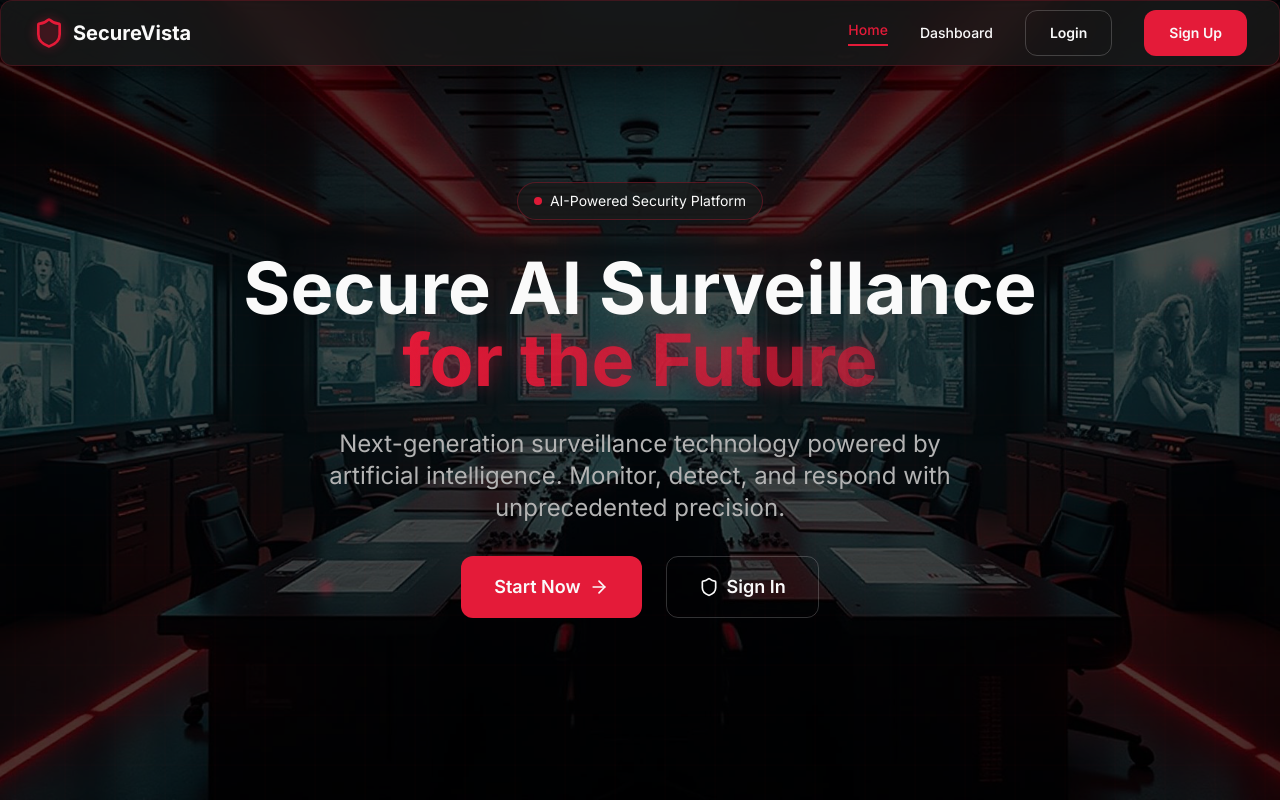
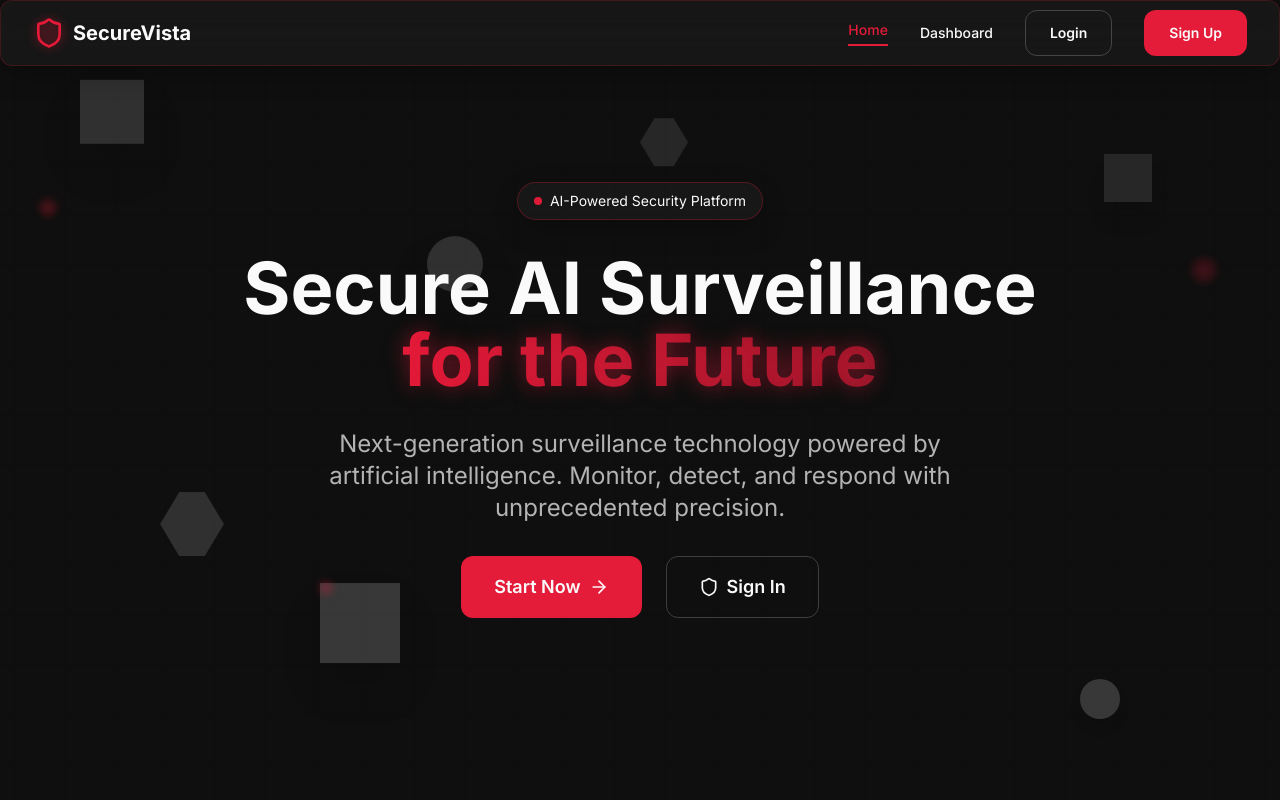
Before and after one commit to DHIRENSACHER/securevista-ai-future, a React (Vite) app: page / in a window 1280 px wide. Shown: the top 800 px of the page. Built offline with nearby package versions, Linux system fonts and the light colour scheme.

Commit message:
Refactor: Update homepage background
Remove the background image from the homepage and replace it with floating 3D objects/illusion shapes in grey with shadows.

```diff
--- a/src/pages/Landing.tsx
+++ b/src/pages/Landing.tsx
@@ -2,7 +2,6 @@ import { Link } from "react-router-dom";
 import { ArrowRight, Eye, Shield, Zap, Users, BarChart3, Lock } from "lucide-react";
 import Navbar from "../components/Navbar";
 import Footer from "../components/Footer";
-import heroBackground from "../assets/surveillance-hero-bg.jpg";
 
 const Landing = () => {
   return (
@@ -10,18 +9,29 @@ const Landing = () => {
       <Navbar />
 
       {/* Hero Section */}
-      <section className="relative h-screen flex items-center justify-center overflow-hidden">
-        {/* Background Image */}
-        <div
-          className="absolute inset-0 bg-cover bg-center bg-no-repeat"
-          style={{ backgroundImage: `url(${heroBackground})` }}
-        />
+      <section className="relative h-screen flex items-center justify-center overflow-hidden bg-background">
+        {/* Floating 3D Objects */}
+        <div className="absolute inset-0">
+          {/* Floating Cubes */}
+          <div className="absolute top-20 left-20 w-16 h-16 bg-muted-foreground/20 shadow-2xl animate-float transform-gpu perspective-1000 rotate-x-12 rotate-y-45" style={{animationDelay: '0s', filter: 'blur(0.5px)'}}></div>
+          <div className="absolute top-40 right-32 w-12 h-12 bg-muted-foreground/15 shadow-xl animate-float transform-gpu perspective-1000 rotate-x-24 rotate-y-12" style={{animationDelay: '2s', filter: 'blur(0.3px)'}}></div>
+          <div className="absolute bottom-32 left-1/4 w-20 h-20 bg-muted-foreground/25 shadow-2xl animate-float transform-gpu perspective-1000 rotate-x-36 rotate-y-72" style={{animationDelay: '4s', filter: 'blur(0.7px)'}}></div>
 
-        {/* Dark Overlay */}
-        <div className="absolute inset-0 bg-black/70" />
+          {/* Floating Triangles */}
+          <div className="absolute top-1/3 right-20 w-0 h-0 border-l-8 border-r-8 border-b-16 border-l-transparent border-r-transparent border-b-muted-foreground/20 shadow-lg animate-float transform-gpu rotate-45" style={{animationDelay: '1s'}}></div>
+          <div className="absolute bottom-40 right-1/4 w-0 h-0 border-l-12 border-r-12 border-b-24 border-l-transparent border-r-transparent border-b-muted-foreground/15 shadow-xl animate-float transform-gpu rotate-12" style={{animationDelay: '3s'}}></div>
+
+          {/* Floating Circles */}
+          <div className="absolute top-60 left-1/3 w-14 h-14 bg-muted-foreground/20 rounded-full shadow-2xl animate-float transform-gpu" style={{animationDelay: '0.5s', filter: 'blur(0.4px)'}}></div>
+          <div className="absolute bottom-20 right-40 w-10 h-10 bg-muted-foreground/25 rounded-full shadow-lg animate-float transform-gpu" style={{animationDelay: '2.5s', filter: 'blur(0.2px)'}}></div>
+
+          {/* Floating Hexagons */}
+          <div className="absolute top-32 left-1/2 w-12 h-12 bg-muted-foreground/15 shadow-xl animate-float transform-gpu rotate-30" style={{clipPath: 'polygon(30% 0%, 70% 0%, 100% 50%, 70% 100%, 30% 100%, 0% 50%)', animationDelay: '1.5s'}}></div>
+          <div className="absolute bottom-60 left-40 w-16 h-16 bg-muted-foreground/20 shadow-2xl animate-float transform-gpu rotate-60" style={{clipPath: 'polygon(30% 0%, 70% 0%, 100% 50%, 70% 100%, 30% 100%, 0% 50%)', animationDelay: '3.5s'}}></div>
+        </div>
 
         {/* Matrix Background Animation */}
-        <div className="absolute inset-0 matrix-bg opacity-30" />
+        <div className="absolute inset-0 matrix-bg opacity-10" />
 
         {/* Hero Content */}
         <div className="relative z-10 text-center max-w-4xl mx-auto px-4 sm:px-6 lg:px-8">
```
